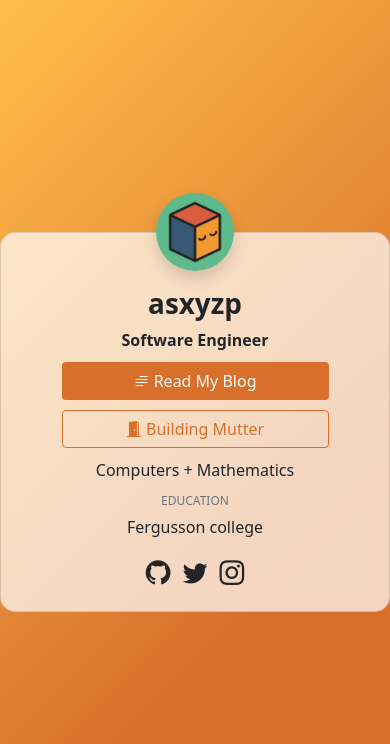
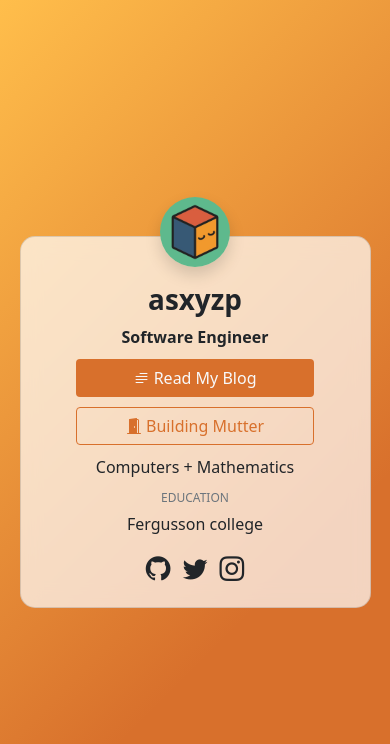
Before and after one commit to asxyzp/asxyzp.github.io, a website built with Parcel: page index.html in a window 390 px wide. Built offline with nearby package versions, Linux system fonts and the light colour scheme.

Commit message:
Adding custom width

```diff
--- a/style.css
+++ b/style.css
@@ -35,6 +35,9 @@ body,html{
 	width: 75%;
 }
 @media(max-width: 772px){
+	.custom-card{
+		max-width: 90%;
+	}
 	.card>img{
 		width: 20%;
 	}
```
Also changed, not shown: 2 other files.
